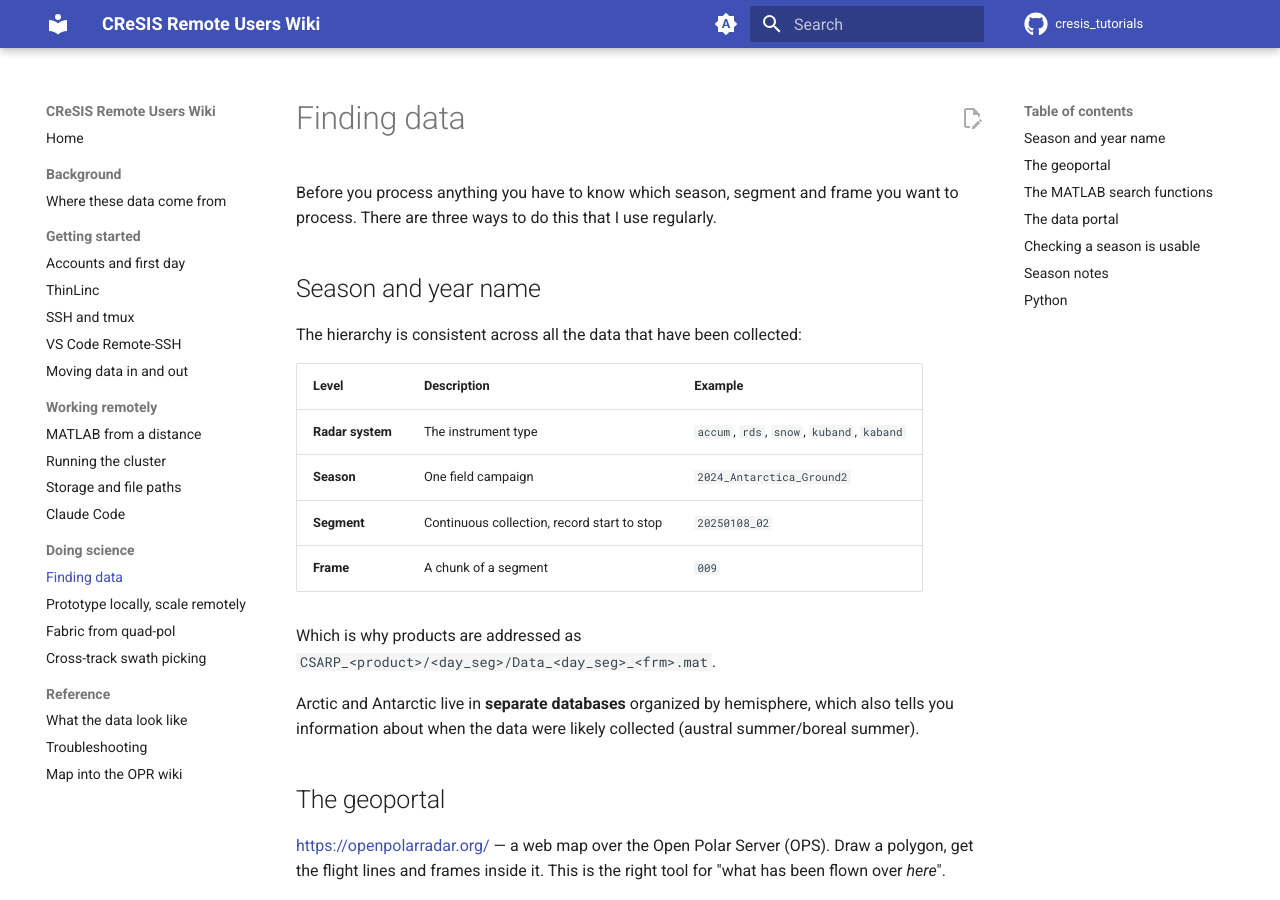
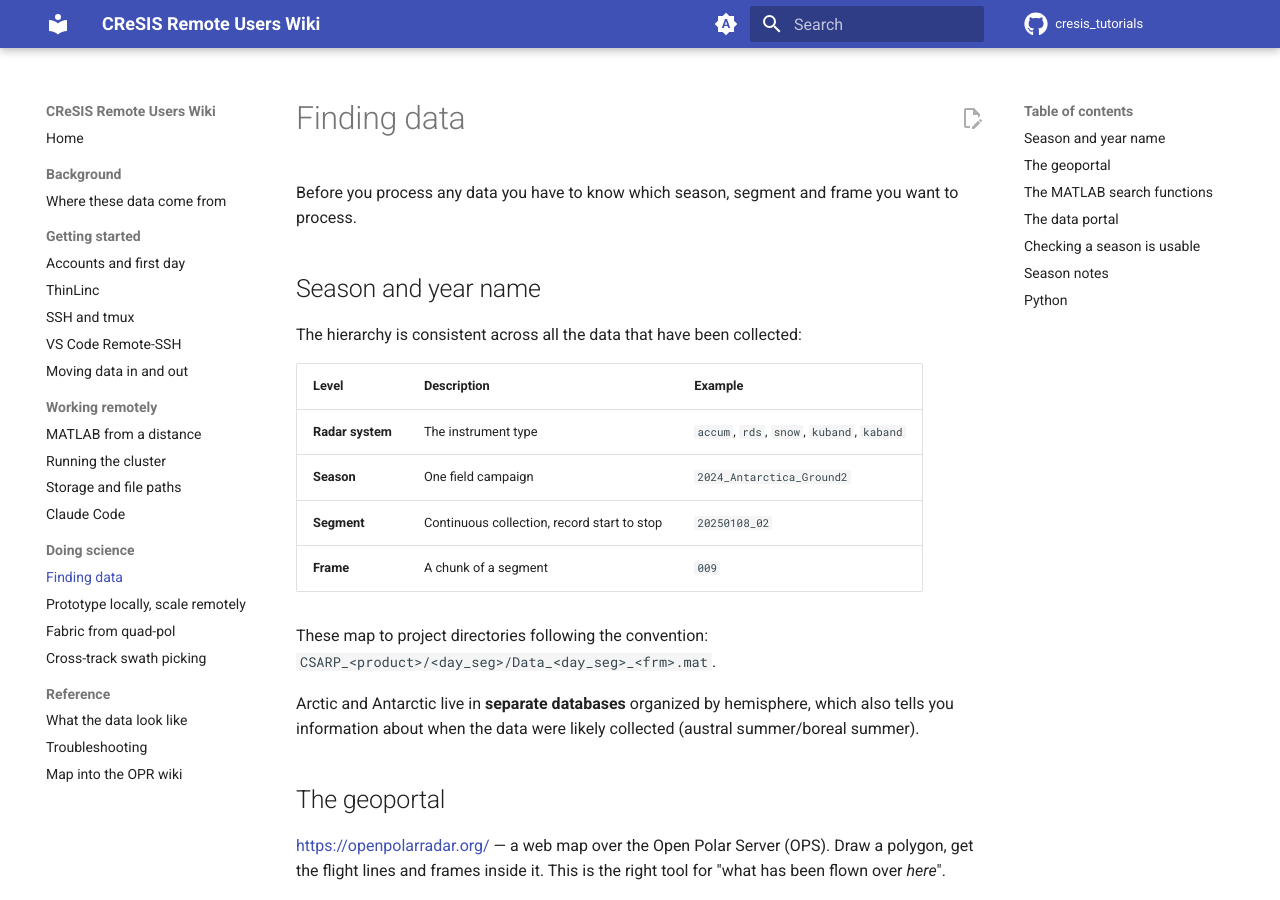
Before and after one commit to rice-glaciology/cresis_tutorials, an MkDocs documentation site: the page built from docs/doing-science/finding-data.md, in a window 1280 px wide and 900 px high. Built offline with MkDocs 1.6.1 and Material for MkDocs 9.7.7, drawn with Linux system fonts in a browser that asks for light colours; comment, search, counter and statistics services are not loaded.

Commit message:
Revise introduction and data organization details
Clarified the introductory sentence and improved the explanation of data organization.

```diff
--- a/docs/doing-science/finding-data.md
+++ b/docs/doing-science/finding-data.md
@@ -1,7 +1,6 @@
 # Finding data
 
-Before you process anything you have to know which season, segment and frame you want to process.
-There are three ways to do this that I use regularly.
+Before you process any data you have to know which season, segment and frame you want to process.
 
 ## Season and year name
 
@@ -14,7 +13,7 @@ The hierarchy is consistent across all the data that have been collected:
 | **Segment** | Continuous collection, record start to stop | `20250108_02` |
 | **Frame** | A chunk of a segment | `009` |
 
-Which is why products are addressed as
+These map to project directories following the convention:
 `CSARP_<product>/<day_seg>/Data_<day_seg>_<frm>.mat`.
 
 Arctic and Antarctic live in **separate databases** organized by hemisphere, which also tells you information about when the data were likely collected (austral summer/boreal summer).
```
